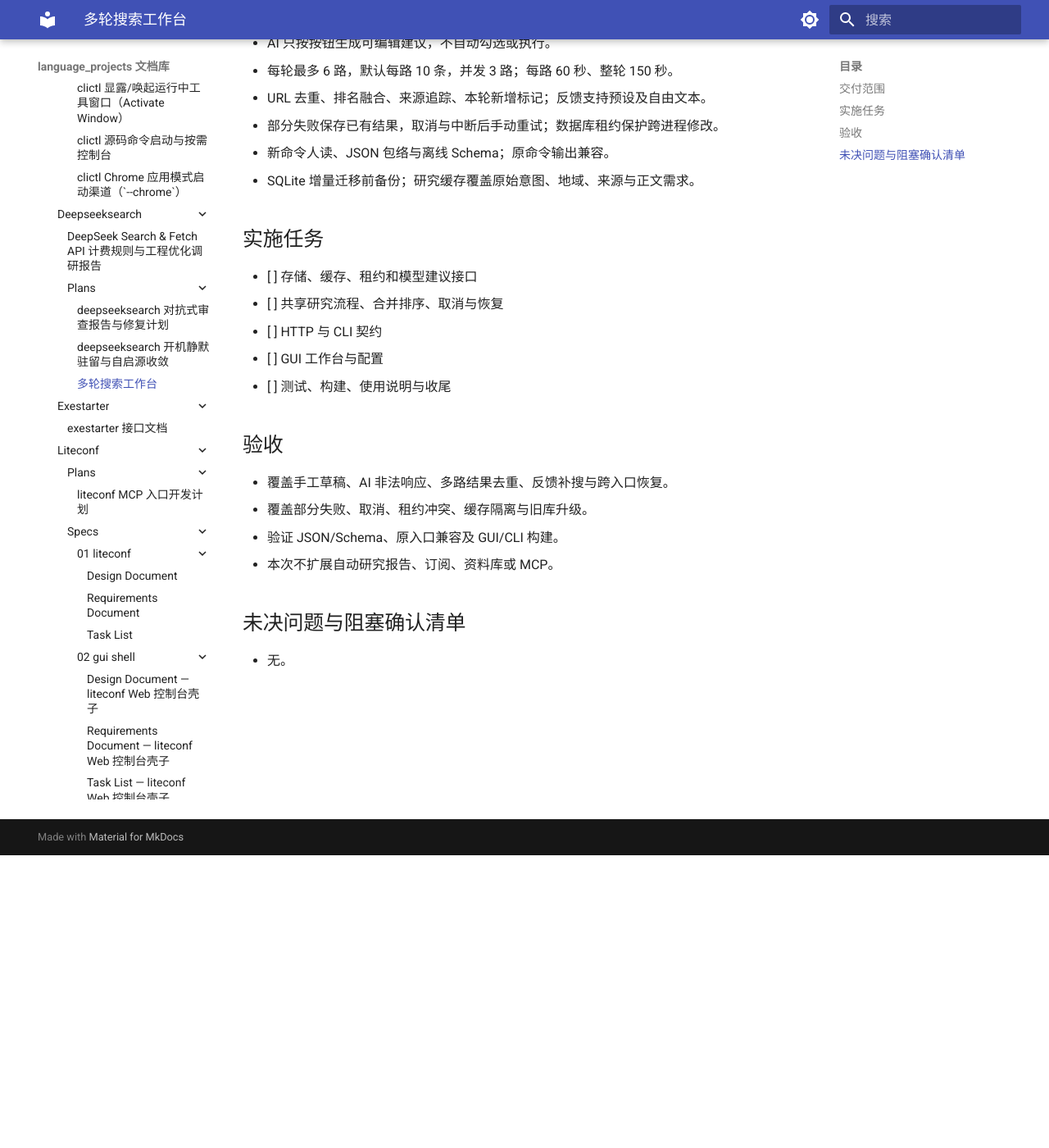
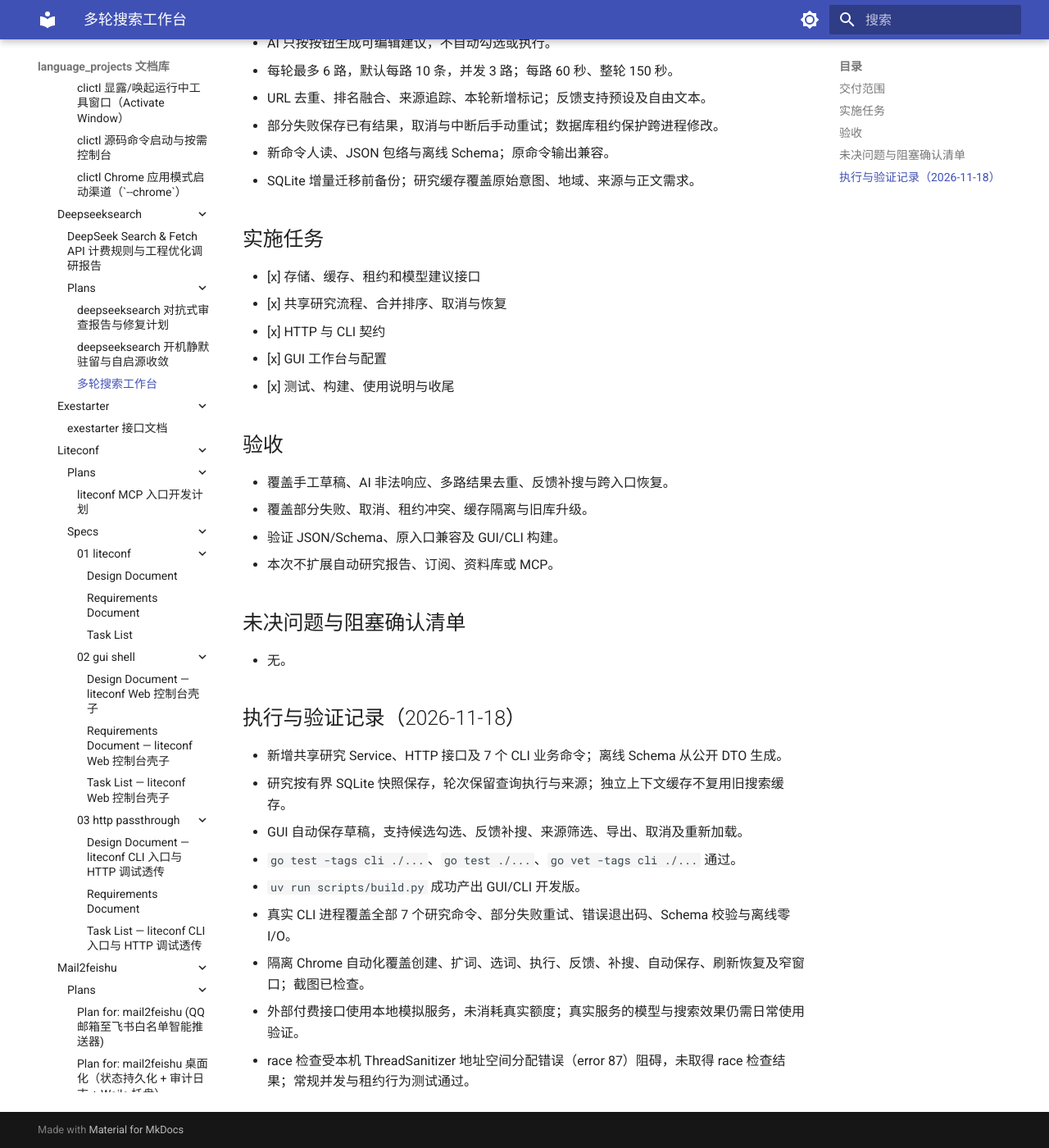
Before and after one commit to shihao-hub/td-language_projects, an MkDocs documentation site: the page built from docs/projects/go_projects/deepseeksearch/plans/03-多轮搜索工作台.md, in a window 1280 px wide and 1400 px high, scrolled down 357 px. Shown: the whole window at 82% size. Built offline with MkDocs 1.6.1 and Material for MkDocs 9.7.7, drawn with Linux system fonts in a browser that asks for light colours; a script that is not in the unit is left out.

Commit message:
docs(plans): 归档深搜工作台实施结果
- 勾选全部实施任务并记录构建、契约和浏览器验收结果

- 记录真实接口与 race 验证边界

```diff
--- a/docs/projects/go_projects/deepseeksearch/plans/03-多轮搜索工作台.md
+++ b/docs/projects/go_projects/deepseeksearch/plans/03-多轮搜索工作台.md
@@ -16,11 +16,11 @@
 
 ## 实施任务
 
-- [ ] 存储、缓存、租约和模型建议接口
-- [ ] 共享研究流程、合并排序、取消与恢复
-- [ ] HTTP 与 CLI 契约
-- [ ] GUI 工作台与配置
-- [ ] 测试、构建、使用说明与收尾
+- [x] 存储、缓存、租约和模型建议接口
+- [x] 共享研究流程、合并排序、取消与恢复
+- [x] HTTP 与 CLI 契约
+- [x] GUI 工作台与配置
+- [x] 测试、构建、使用说明与收尾
 
 ## 验收
 
@@ -32,3 +32,15 @@
 ## 未决问题与阻塞确认清单
 
 - 无。
+
+## 执行与验证记录（2026-11-18）
+
+- 新增共享研究 Service、HTTP 接口及 7 个 CLI 业务命令；离线 Schema 从公开 DTO 生成。
+- 研究按有界 SQLite 快照保存，轮次保留查询执行与来源；独立上下文缓存不复用旧搜索缓存。
+- GUI 自动保存草稿，支持候选勾选、反馈补搜、来源筛选、导出、取消及重新加载。
+- `go test -tags cli ./...`、`go test ./...`、`go vet -tags cli ./...` 通过。
+- `uv run scripts/build.py` 成功产出 GUI/CLI 开发版。
+- 真实 CLI 进程覆盖全部 7 个研究命令、部分失败重试、错误退出码、Schema 校验与离线零 I/O。
+- 隔离 Chrome 自动化覆盖创建、扩词、选词、执行、反馈、补搜、自动保存、刷新恢复及窄窗口；截图已检查。
+- 外部付费接口使用本地模拟服务，未消耗真实额度；真实服务的模型与搜索效果仍需日常使用验证。
+- race 检查受本机 ThreadSanitizer 地址空间分配错误（error 87）阻碍，未取得 race 检查结果；常规并发与租约行为测试通过。
```
